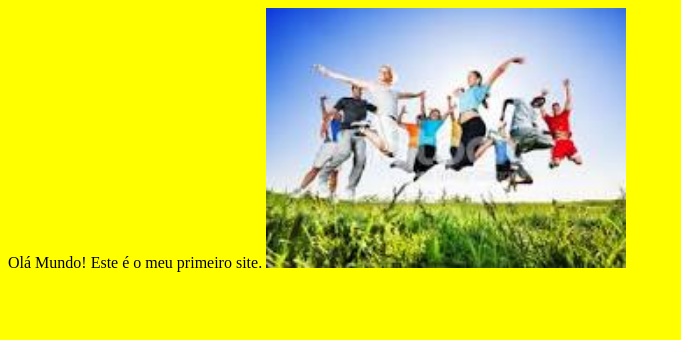
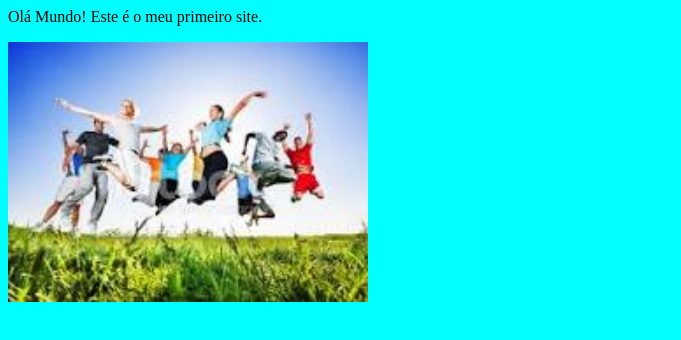
Before and after one commit to josecamposgh/Projeto-Web---1, a plain HTML site: page index.html in a window 1280 px wide. Shown: the whole page, without its empty margins (0-681 px from the left). Drawn offline with Linux system fonts and the light colour scheme.

Commit message:
Segunda versão do site

```diff
--- a/index.html
+++ b/index.html
@@ -8,7 +8,7 @@
 </head>
 <body>
     Olá Mundo! Este é o meu primeiro site.
-    <img src="pessoas.jpg" alt="" width="360px">
+    <p><img src="pessoas.jpg" alt="" width="360px"></p>
 
 </body>
 </html>
--- a/style.css
+++ b/style.css
@@ -1,3 +1,3 @@
 body {
-    background-color: yellow;
+    background-color: cyan;
 }
```
